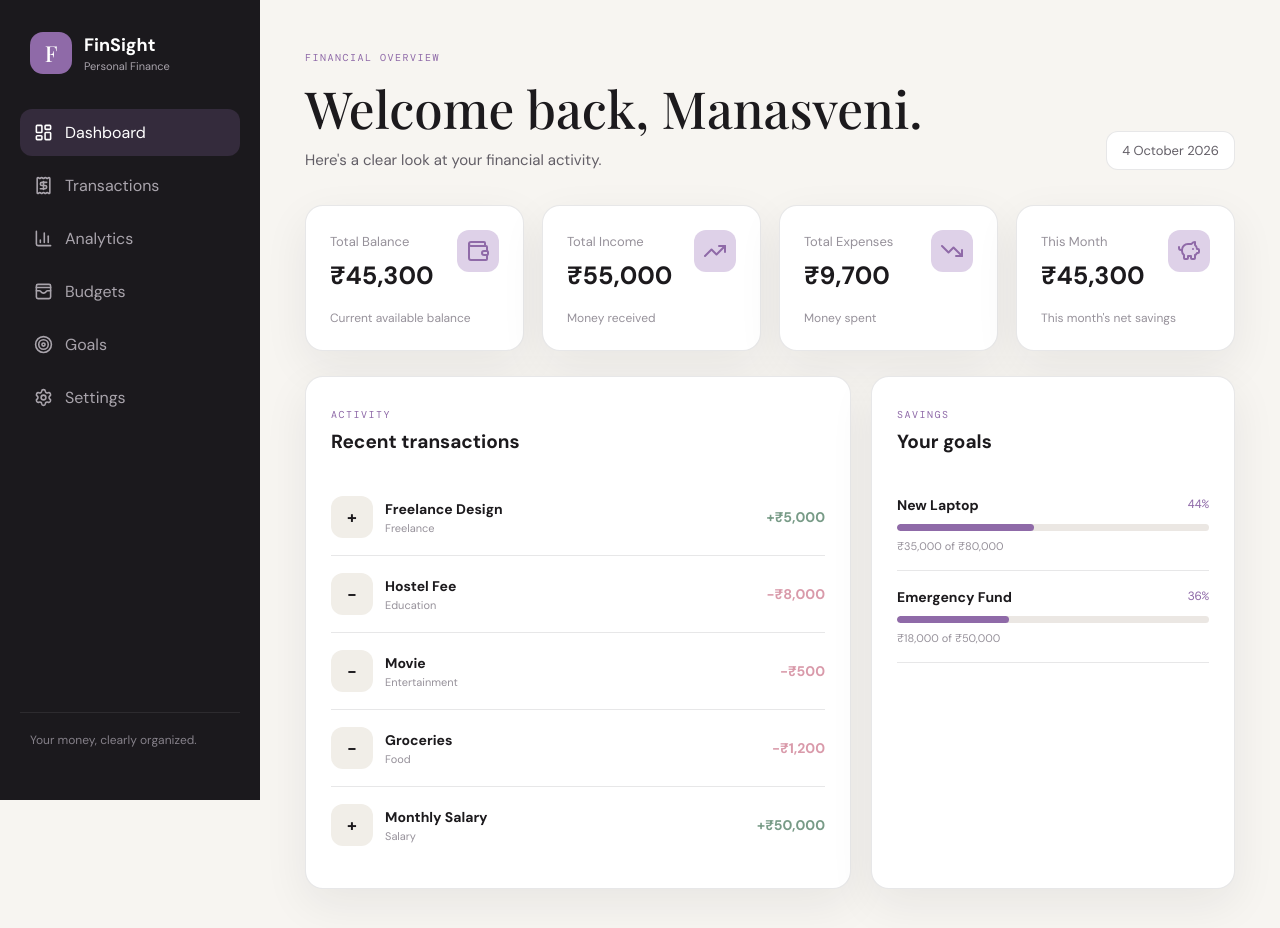
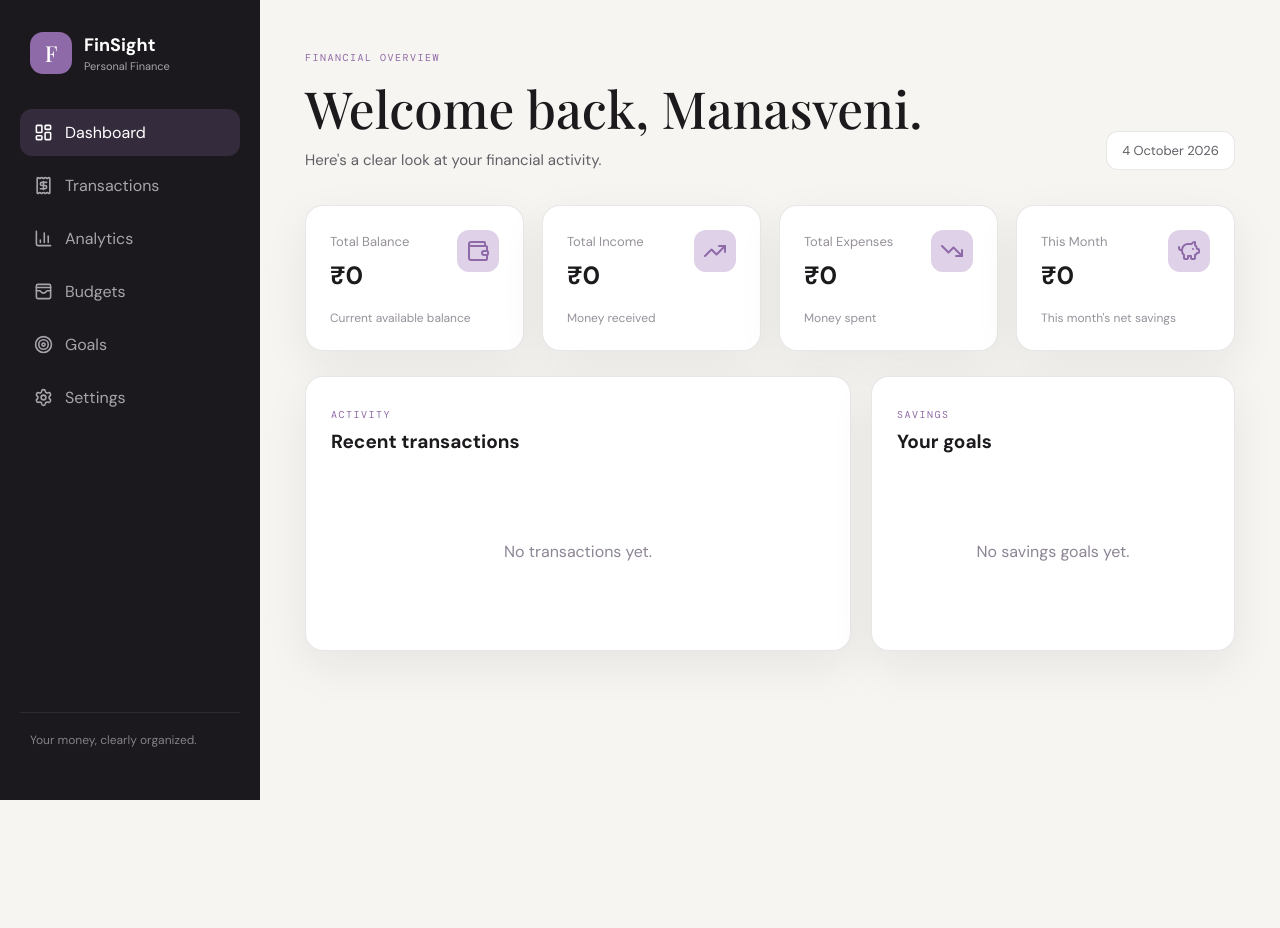
Before and after one commit to garg-manasveni/finsight-finance-dashboard, a React (Vite) app: page / in a window 1280 px wide. Shown: the top 928 px of the page. After the commit the page ends 800 px from the top, so only its background shows below. Built offline with nearby package versions, Linux system fonts and the light colour scheme.

Commit message:
Fix dashboard data handling

```diff
--- a/src/App.jsx
+++ b/src/App.jsx
@@ -1,27 +1,40 @@
-import { BrowserRouter, Routes, Route } from "react-router-dom";
+import {
+    BrowserRouter,
+    Route,
+    Routes,
+    useInRouterContext,
+} from "react-router-dom";
+
+import Sidebar from "./components/Sidebar";
 
 import Dashboard from "./pages/Dashboard";
-import Transactions from "./pages/Transactions";
+import Transactions from "./pages/transactions";
 import Analytics from "./pages/Analytics";
 import Budgets from "./pages/Budgets";
 import Goals from "./pages/Goals";
 import Settings from "./pages/Settings";
 
-import Sidebar from "./components/Sidebar";
+import { useLocalStorage } from "./hooks/useLocalStorage";
 
-import useLocalStorage from "./hooks/useLocalStorage";
-
-import {
-  initialTransactions,
-  initialBudgets,
-  initialGoals,
-} from "./data/initialData";
-
-function App() {
+function AppContent() {
     const [transactions, setTransactions] = useLocalStorage(
         "finsight-transactions",
-        initialTransactions
+        []
     );
+
+    const [budgets, setBudgets] = useLocalStorage(
+        "finsight-budgets",
+        []
+    );
+
+    const [goals, setGoals] = useLocalStorage(
+        "finsight-goals",
+        []
+    );
+
+    // -----------------------------
+    // TRANSACTIONS
+    // -----------------------------
 
     function addTransaction(transaction) {
         setTransactions((previous) => [
@@ -48,37 +61,87 @@ function App() {
         );
     }
 
-  const [budgets, setBudgets] =
-    useLocalStorage(
-      "finsight-budgets",
-      initialBudgets
+    // -----------------------------
+    // BUDGETS
+    // -----------------------------
+
+    function addBudget(budget) {
+        setBudgets((previous) => [
+            ...previous,
+            budget,
+        ]);
+    }
+
+    function updateBudget(updatedBudget) {
+        setBudgets((previous) =>
+            previous.map((budget) =>
+                budget.id === updatedBudget.id
+                    ? updatedBudget
+                    : budget
+            )
         );
+    }
 
-  const [goals, setGoals] =
-    useLocalStorage(
-      "finsight-goals",
-      initialGoals
+    function deleteBudget(id) {
+        setBudgets((previous) =>
+            previous.filter(
+                (budget) => budget.id !== id
+            )
         );
+    }
+
+    // -----------------------------
+    // GOALS
+    // -----------------------------
+
+    function addGoal(goal) {
+        setGoals((previous) => [
+            ...previous,
+            goal,
+        ]);
+    }
+
+    function updateGoal(updatedGoal) {
+        setGoals((previous) =>
+            previous.map((goal) =>
+                goal.id === updatedGoal.id
+                    ? updatedGoal
+                    : goal
+            )
+        );
+    }
+
+    function deleteGoal(id) {
+        setGoals((previous) =>
+            previous.filter(
+                (goal) => goal.id !== id
+            )
+        );
+    }
+
+    // -----------------------------
+    // APP LAYOUT
+    // -----------------------------
 
     return (
-    <BrowserRouter>
-      <div className="app-layout">
+        <div className="app-shell">
+
             <Sidebar />
 
             <main className="main-content">
                 <Routes>
 
+                    {/* Dashboard */}
                     <Route
                         path="/"
                         element={
                             <Dashboard
                                 transactions={transactions}
-                  budgets={budgets}
-                  goals={goals}
                             />
                         }
                     />
 
+                    {/* Transactions */}
                     <Route
                         path="/transactions"
                         element={
@@ -91,6 +154,7 @@ function App() {
                         }
                     />
 
+                    {/* Analytics */}
                     <Route
                         path="/analytics"
                         element={
@@ -100,6 +164,7 @@ function App() {
                         }
                     />
 
+                    {/* Budgets */}
                     <Route
                         path="/budgets"
                         element={
@@ -107,20 +172,28 @@ function App() {
                                 transactions={transactions}
                                 budgets={budgets}
                                 setBudgets={setBudgets}
+                                addBudget={addBudget}
+                                updateBudget={updateBudget}
+                                deleteBudget={deleteBudget}
                             />
                         }
                     />
 
+                    {/* Goals */}
                     <Route
                         path="/goals"
                         element={
                             <Goals
                                 goals={goals}
                                 setGoals={setGoals}
+                                addGoal={addGoal}
+                                updateGoal={updateGoal}
+                                deleteGoal={deleteGoal}
                             />
                         }
                     />
 
+                    {/* Settings */}
                     <Route
                         path="/settings"
                         element={
@@ -134,7 +207,19 @@ function App() {
 
                 </Routes>
             </main>
+
         </div>
+    );
+}
+
+function App() {
+    const isWithinRouter = useInRouterContext();
+
+    return isWithinRouter ? (
+        <AppContent />
+    ) : (
+        <BrowserRouter>
+            <AppContent />
         </BrowserRouter>
     );
 }
--- a/src/hooks/useLocalStorage.js
+++ b/src/hooks/useLocalStorage.js
@@ -1,24 +1,43 @@
-import { useEffect, useState } from "react";
+import { useState } from "react";
 
-function useLocalStorage(key, initialValue) {
-    const [value, setValue] = useState(() => {
+export function useLocalStorage(key, initialValue) {
+    const [storedValue, setStoredValue] = useState(() => {
         try {
-            const savedValue = localStorage.getItem(key);
+            const item = localStorage.getItem(key);
 
-            return savedValue
-                ? JSON.parse(savedValue)
+            return item
+                ? JSON.parse(item)
                 : initialValue;
         } catch (error) {
-            console.error("LocalStorage error:", error);
+            console.error(
+                `Error reading localStorage key "${key}":`,
+                error
+            );
+
             return initialValue;
         }
     });
 
-    useEffect(() => {
-        localStorage.setItem(key, JSON.stringify(value));
-    }, [key, value]);
+    function setValue(value) {
+        try {
+            const valueToStore =
+                value instanceof Function
+                    ? value(storedValue)
+                    : value;
 
-    return [value, setValue];
+            setStoredValue(valueToStore);
+
+            localStorage.setItem(
+                key,
+                JSON.stringify(valueToStore)
+            );
+        } catch (error) {
+            console.error(
+                `Error setting localStorage key "${key}":`,
+                error
+            );
+        }
+    }
+
+    return [storedValue, setValue];
 }
-
-export default useLocalStorage;
--- a/src/pages/Dashboard.jsx
+++ b/src/pages/Dashboard.jsx
@@ -14,19 +14,34 @@ import {
 } from "../utils/financeUtils";
 
 function Dashboard({
-    transactions,
-    budgets,
-    goals,
+    transactions = [],
+    budgets = [],
+    goals = [],
 }) {
-    const totals = calculateTotals(transactions);
+    // Make sure the values are always arrays
+    const safeTransactions = Array.isArray(transactions)
+        ? transactions
+        : [];
 
-    const currentMonth = getCurrentMonthTotals(transactions);
+    const safeGoals = Array.isArray(goals)
+        ? goals
+        : [];
+
+    const safeBudgets = Array.isArray(budgets)
+        ? budgets
+        : [];
+
+    const totals = calculateTotals(safeTransactions);
+
+    const currentMonth =
+        getCurrentMonthTotals(safeTransactions);
+
     const income = totals.income;
     const expenses = totals.expenses;
     const balance = totals.balance;
 
     const recentTransactions =
-        [...transactions]
+        [...safeTransactions]
             .sort(
                 (a, b) =>
                     new Date(b.date) -
@@ -37,6 +52,7 @@ function Dashboard({
     return (
         <div className="page">
 
+            {/* PAGE HEADER */}
             <div className="page-header">
 
                 <div>
@@ -67,6 +83,8 @@ function Dashboard({
 
             </div>
 
+
+            {/* STAT CARDS */}
             <section className="stats-grid">
 
                 <StatCard
@@ -96,7 +114,8 @@ function Dashboard({
                 <StatCard
                     title="This Month"
                     value={formatCurrency(
-                        currentMonth.income - currentMonth.expenses
+                        currentMonth.income -
+                        currentMonth.expenses
                     )}
                     description="This month's net savings"
                     icon={<PiggyBank />}
@@ -105,8 +124,12 @@ function Dashboard({
 
             </section>
 
+
+            {/* DASHBOARD CONTENT */}
             <section className="dashboard-grid">
 
+
+                {/* RECENT TRANSACTIONS */}
                 <div className="dashboard-card">
 
                     <div className="card-header">
@@ -123,15 +146,22 @@ function Dashboard({
 
                     </div>
 
+
                     <div className="transaction-list">
 
                         {recentTransactions.length === 0 ? (
+
                             <div className="empty-state">
-                                <p>No transactions yet.</p>
+                                <p>
+                                    No transactions yet.
+                                </p>
                             </div>
+
                         ) : (
+
                             recentTransactions.map(
                                 (transaction) => (
+
                                     <div
                                         className="transaction-row"
                                         key={transaction.id}
@@ -147,6 +177,7 @@ function Dashboard({
                                             </div>
 
                                             <div>
+
                                                 <strong>
                                                     {transaction.title}
                                                 </strong>
@@ -154,9 +185,11 @@ function Dashboard({
                                                 <span>
                                                     {transaction.category}
                                                 </span>
+
                                             </div>
 
                                         </div>
+
 
                                         <strong
                                             className={
@@ -176,19 +209,24 @@ function Dashboard({
                                         </strong>
 
                                     </div>
+
                                 )
                             )
+
                         )}
 
                     </div>
 
                 </div>
 
+
+                {/* SAVINGS GOALS */}
                 <div className="dashboard-card">
 
                     <div className="card-header">
 
                         <div>
+
                             <span className="card-label">
                                 SAVINGS
                             </span>
@@ -196,19 +234,45 @@ function Dashboard({
                             <h3>
                                 Your goals
                             </h3>
+
                         </div>
 
                     </div>
 
+
                     <div className="goal-mini-list">
 
-                        {goals.slice(0, 3).map((goal) => {
+                        {safeGoals.length === 0 ? (
 
-                            const percentage = Math.min(
-                                (goal.saved / goal.target) *
+                            <div className="empty-state">
+
+                                <p>
+                                    No savings goals yet.
+                                </p>
+
+                            </div>
+
+                        ) : (
+
+                            safeGoals
+                                .slice(0, 3)
+                                .map((goal) => {
+
+                                    const target =
+                                        Number(goal.target) || 0;
+
+                                    const saved =
+                                        Number(goal.saved) || 0;
+
+                                    const percentage =
+                                        target > 0
+                                            ? Math.min(
+                                                  (saved /
+                                                      target) *
                                                       100,
                                                   100
-                            );
+                                              )
+                                            : 0;
 
                                     return (
                                         <div
@@ -217,6 +281,7 @@ function Dashboard({
                                         >
 
                                             <div className="goal-mini-header">
+
                                                 <strong>
                                                     {goal.title}
                                                 </strong>
@@ -227,30 +292,41 @@ function Dashboard({
                                                     )}
                                                     %
                                                 </span>
+
                                             </div>
 
+
                                             <div className="progress-track">
+
                                                 <div
                                                     className="progress-fill"
                                                     style={{
                                                         width: `${percentage}%`,
                                                     }}
                                                 />
+
                                             </div>
 
+
                                             <p>
+
                                                 {formatCurrency(
-                                            goal.saved
-                                        )}{" "}
-                                        of{" "}
+                                                    saved
+                                                )}
+
+                                                {" "}of{" "}
+
                                                 {formatCurrency(
-                                            goal.target
+                                                    target
                                                 )}
+
                                             </p>
 
                                         </div>
                                     );
-                        })}
+                                })
+
+                        )}
 
                     </div>
 
--- a/vite.config.js
+++ b/vite.config.js
@@ -3,5 +3,4 @@ import react from "@vitejs/plugin-react";
 
 export default defineConfig({
     plugins: [react()],
-    base: "/finsight-finance-dashboard/",
 });
```
Also changed, not shown: src/main.jsx (+4 -7 lines). Lines whose indentation alone changed are shown as unchanged.
